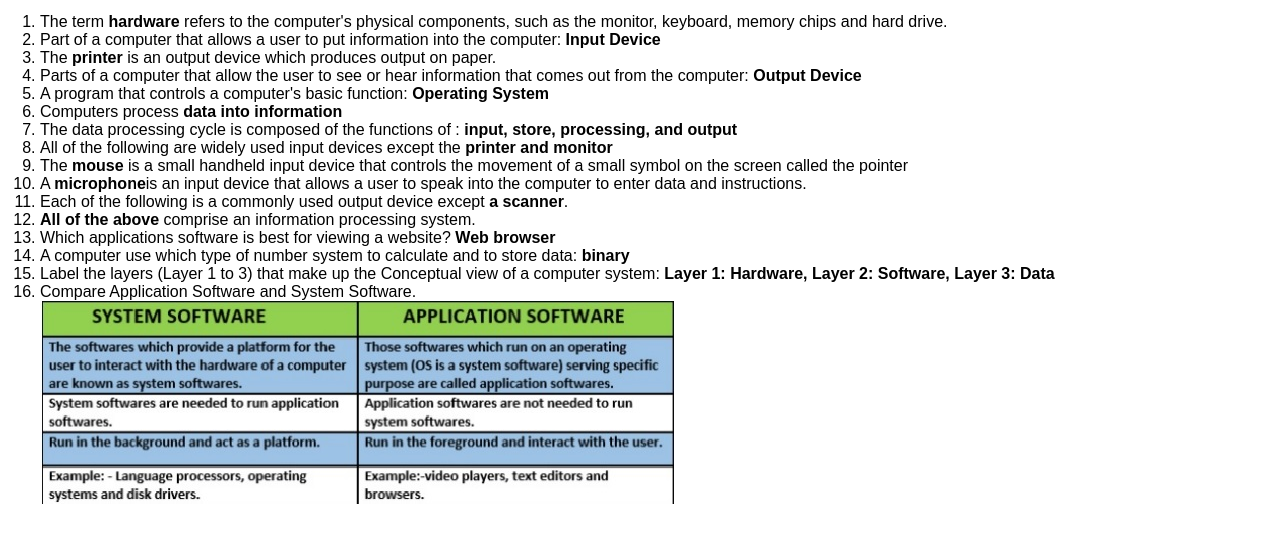
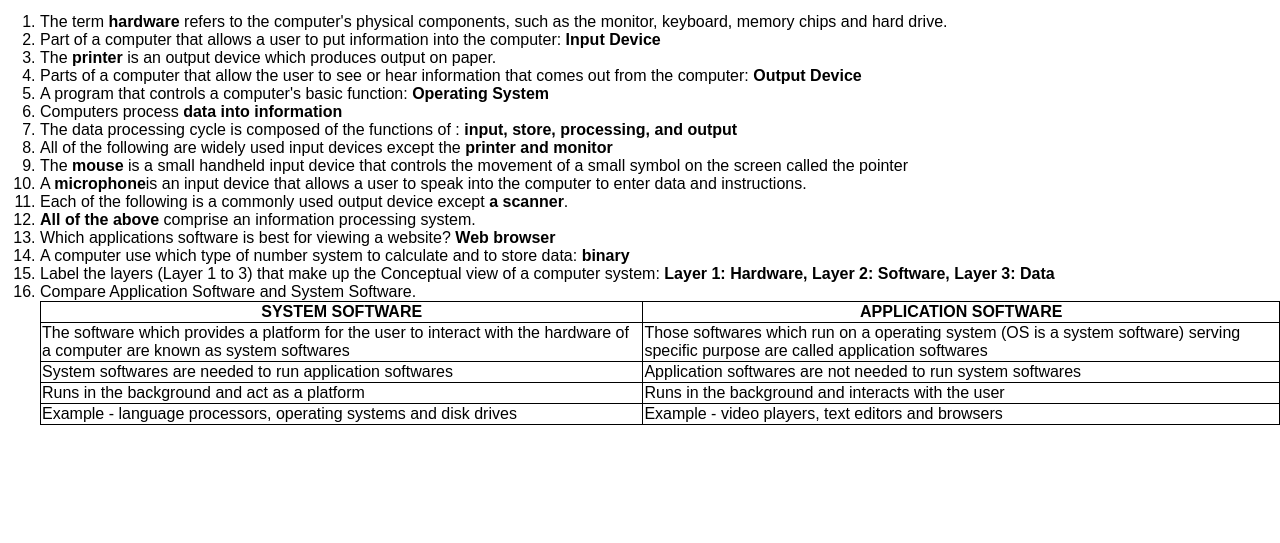
Before and after one commit to yonghoow/static-web-app, a website: page src/CIML002/tutorial1.html in a window 1280 px wide. Shown: the part 183-726 px from the top of the page. Drawn offline with Linux system fonts and the light colour scheme.

Commit message:
added table in tutorial 1

```diff
--- a/src/CIML002/tutorial1.html
+++ b/src/CIML002/tutorial1.html
@@ -4,8 +4,8 @@
 <head>
   <meta charset="UTF-8">
   <meta name="viewport" content="width=device-width, initial-scale=1.0">
-  <link rel="stylesheet" href="styles.css">
-  <title>Vanilla JavaScript App</title>
+  <link rel="stylesheet" href="../styles.css">
+  <title>CIML002 Tutoral 1</title>
 </head>
 
 <body>
@@ -30,7 +30,29 @@
     <li>A computer use which type of number system to calculate and to store data: <b> binary</b> </li>
     <li>Label the layers (Layer 1 to 3) that make up the Conceptual view of a computer system: <b>Layer 1: Hardware, Layer 2: Software, Layer 3: Data</b></li>
     <li>Compare Application Software and System Software.</li>
-    <img src="comparediff.jpg" alt="System vs application software">
+    <table>
+        <tr>
+	    <th>SYSTEM SOFTWARE</th>
+	    <th>APPLICATION SOFTWARE</th>
+        <tr>
+        <tr>
+	    <td>The software which provides a platform for the user to interact with the hardware of a computer are known as system softwares</td>
+	    <td>Those softwares which run on a operating system (OS is a system software) serving specific purpose are called application softwares</td>
+	</tr>
+	<tr>
+	    <td>System softwares are needed to run application softwares</td>
+	    <td>Application softwares are not needed to run system softwares</td>
+	</tr>
+	<tr>
+	    <td>Runs in the background and act as a platform</td>
+	    <td>Runs in the background and interacts with the user</td>
+	</tr>
+	<tr>
+	    <td>Example - language processors, operating systems and disk drives </td>
+	    <td>Example - video players, text editors and browsers</td>
+	</td>
+    </table>
+
   </ol>
 
 </body>
--- a/src/styles.css
+++ b/src/styles.css
@@ -19,3 +19,8 @@ main > h1 {
   text-align: center;
   font-size: 3.5em;
 }
+
+table, th, td {
+  border: 1px solid black;
+  border-collapse: collapse;
+}
```
Also changed, not shown: src/CIML002/comparediff.jpg (deleted).
